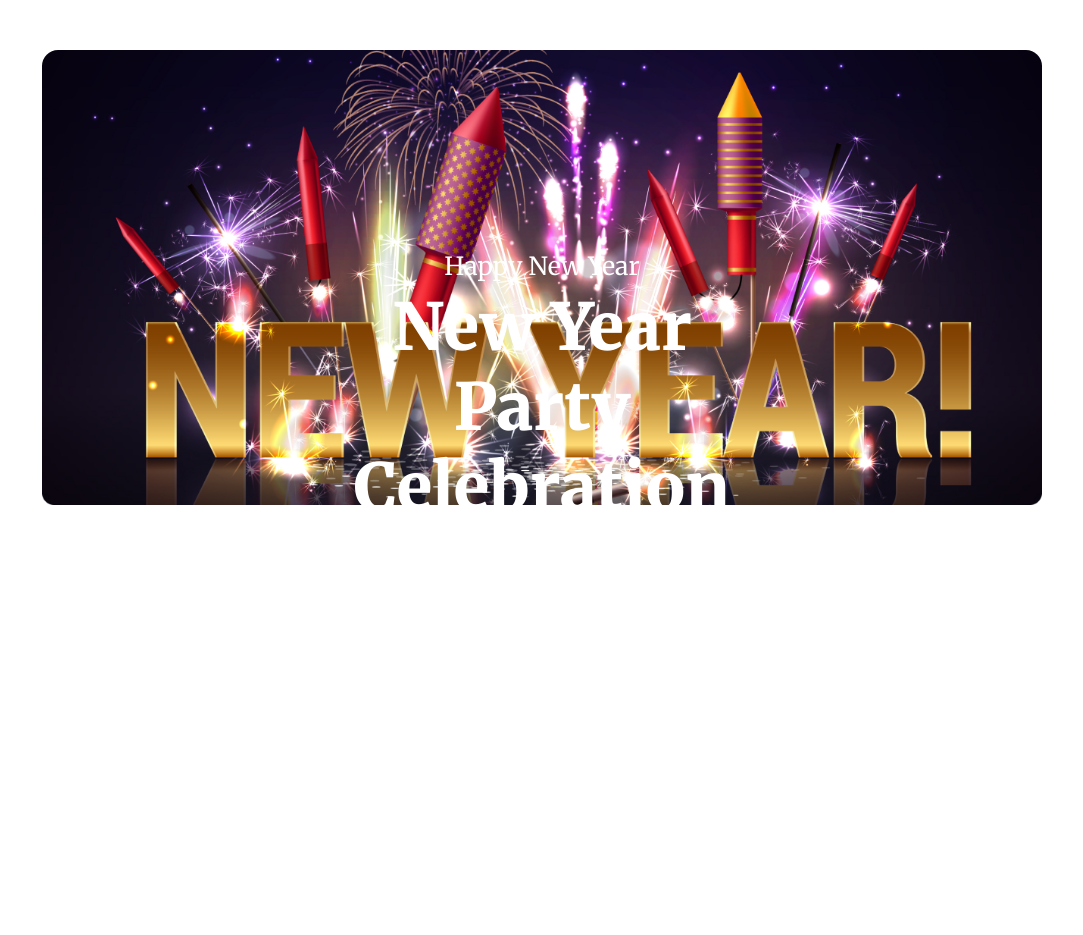
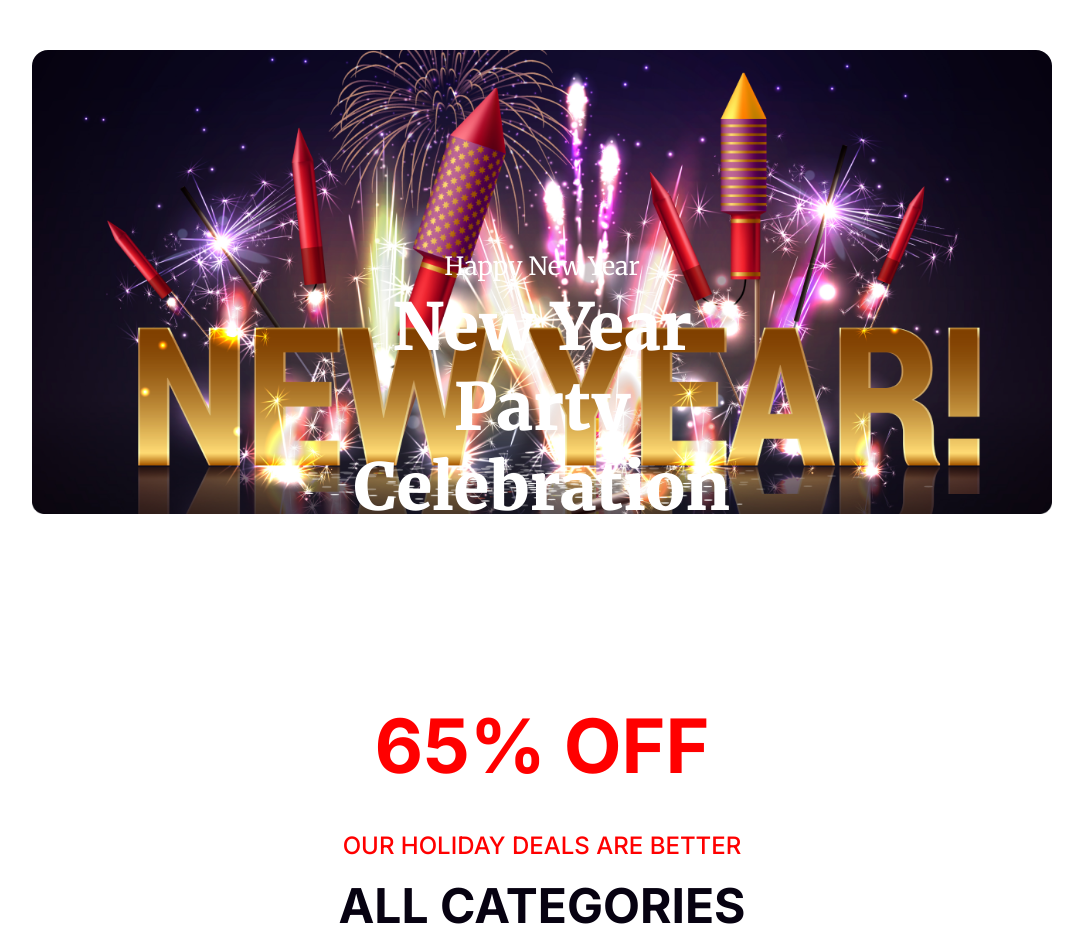
Before and after one commit to razzbabu4/assignment-one, a plain HTML site: page index.html in a window 1280 px wide. Shown: the whole page, without its empty margins (98-1181 px from the left). Before the commit the page ends 800 px from the top, so only its background shows below. Drawn offline with Linux system fonts and the light colour scheme.

Commit message:
create discount section design

```diff
--- a/index.html
+++ b/index.html
@@ -9,6 +9,10 @@
     <link rel="preconnect" href="https://fonts.googleapis.com">
     <link rel="preconnect" href="https://fonts.gstatic.com" crossorigin>
     <link href="https://fonts.googleapis.com/css2?family=Merriweather:ital,wght@0,300;0,400;0,700;0,900;1,300;1,400;1,700;1,900&display=swap" rel="stylesheet">
+    <!-- Inter -->
+    <link rel="preconnect" href="https://fonts.googleapis.com">
+    <link rel="preconnect" href="https://fonts.gstatic.com" crossorigin>
+    <link href="https://fonts.googleapis.com/css2?family=Inter:wght@100;200;300;400;500;600;700;800;900&display=swap" rel="stylesheet">
 </head>
 <body>
     <header>
@@ -21,5 +25,14 @@
             </div>
         </section>
     </header>
+    <main>
+        <section id="new-year">
+            <div class="discount-header">
+                <h1>65% OFF</h1>
+                <h5>OUR HOLIDAY DEALS ARE BETTER</h5>
+                <h3>ALL CATEGORIES</h3>
+            </div>
+        </section>
+    </main>
 </body>
 </html>
--- a/style/style.css
+++ b/style/style.css
@@ -3,7 +3,7 @@
     padding: 0;
 }
 body{
-    margin: 0 140px;
+    margin: 0 130px;
 }
 .container{
     height: 600px;
@@ -42,3 +42,30 @@ body{
     line-height: 80px;
     background-attachment: fixed;
 }
+/* new year section */
+#new-year{
+    margin-top: 50px;
+}
+.discount-header h1{
+    color: #F00;
+    text-align: center;
+    font-family: 'Inter', sans-serif;
+    font-size: 75px;
+    font-weight: 700;
+    margin-bottom: 40px;
+}
+.discount-header h5{
+    color: #F00;
+    text-align: center;
+    font-family: 'Inter', sans-serif;
+    font-size: 24px;
+    font-weight: 500;
+}
+.discount-header h3{
+color: #070211;
+text-align: center;
+font-family: Inter;
+font-size: 48px;
+font-weight: 700;
+margin-top: 16px;
+}
```
